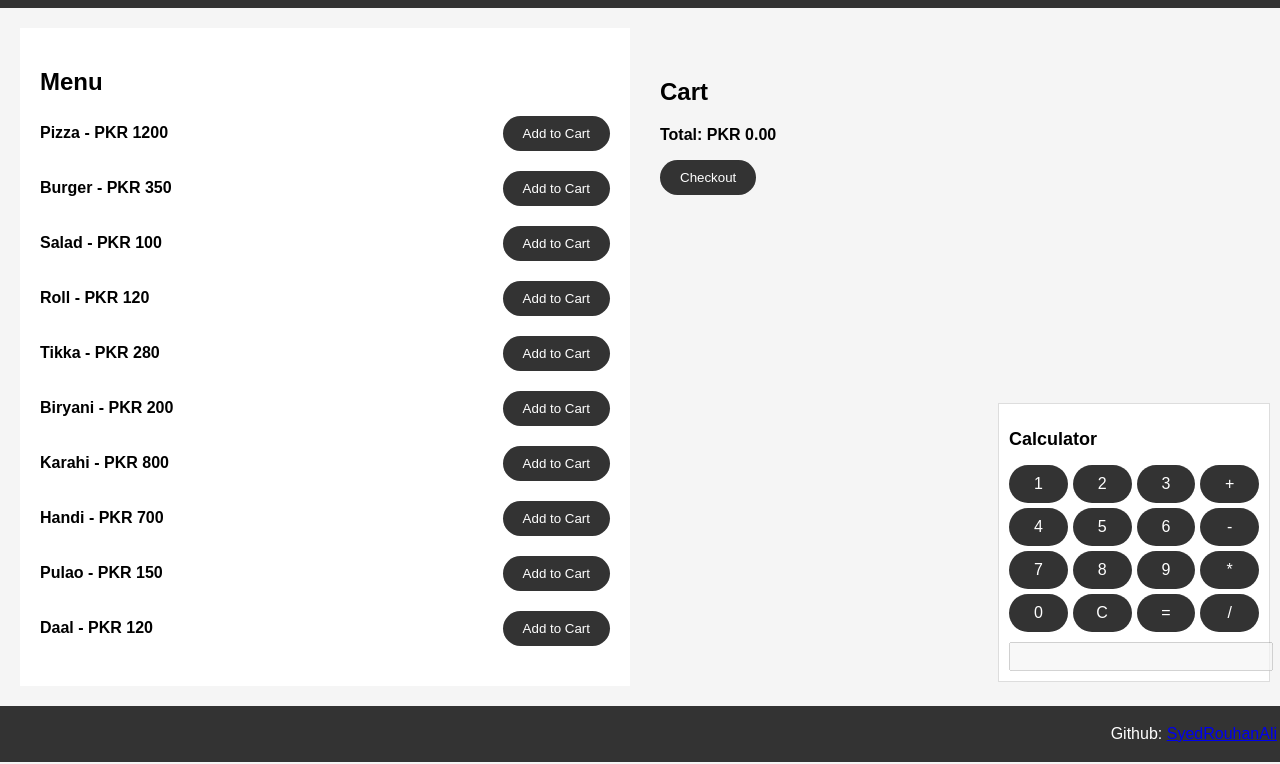
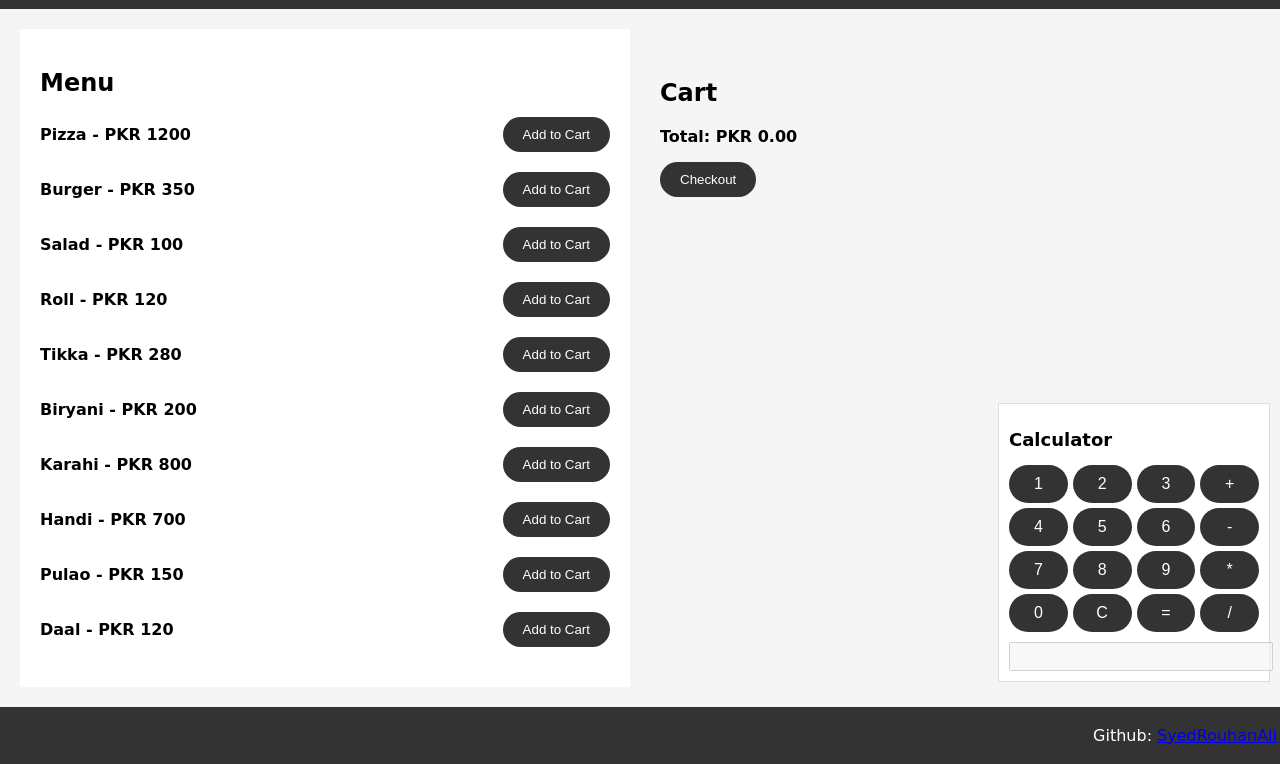
Before and after one commit to SyedRouhanAli/KioskMachine_model1, a plain HTML site: page index.html in a window 1280 px wide. Shown: the part 78-842 px from the top of the page. Drawn offline with Linux system fonts and the light colour scheme.

Commit message:
Update style.css

```diff
--- a/style.css
+++ b/style.css
@@ -1,5 +1,5 @@
 body {
-    font-family: Arial, sans-serif;
+    font-family: 'Brush Script MT', cursive;
     margin: 0;
     padding: 0;
     background-color: #f5f5f5;
```
